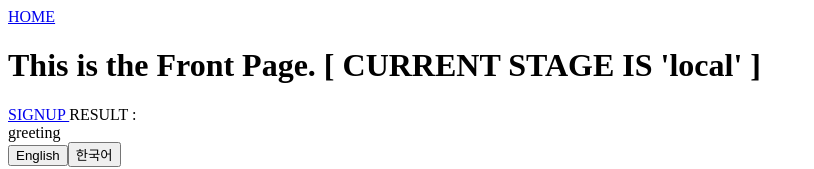
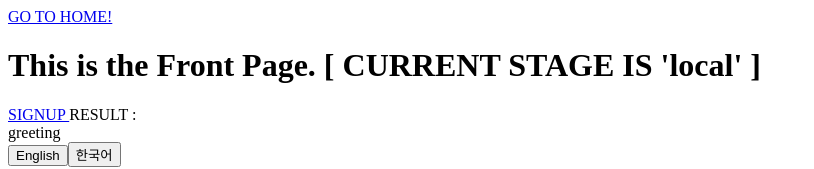
Before and after one commit to balfouri1210/nos-frontend, a Nuxt app: page / in a window 1280 px wide. Shown: the top 169 px of the page, without its empty margins (0-814 px from the left). Built offline with nearby package versions, Linux system fonts and the light colour scheme; no server answers.

Commit message:
Refactor: edit word

```diff
--- a/client/components/sg-header/sg-header.vue
+++ b/client/components/sg-header/sg-header.vue
@@ -3,7 +3,7 @@
     <nuxt-link
       :to="localePath('index')"
     >
-      HOME
+      GO TO HOME!
     </nuxt-link>
   </header>
 </template>
```
